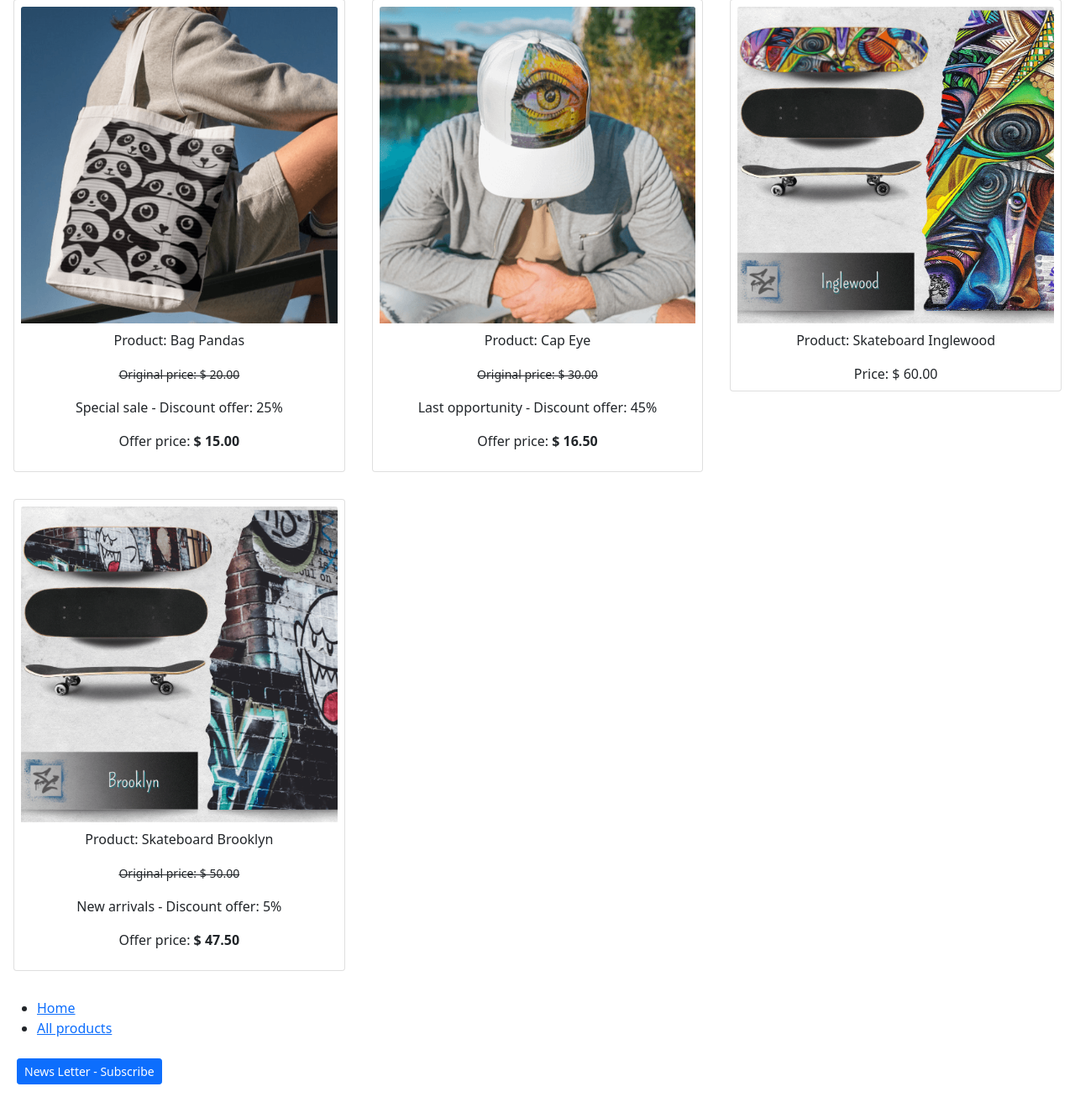
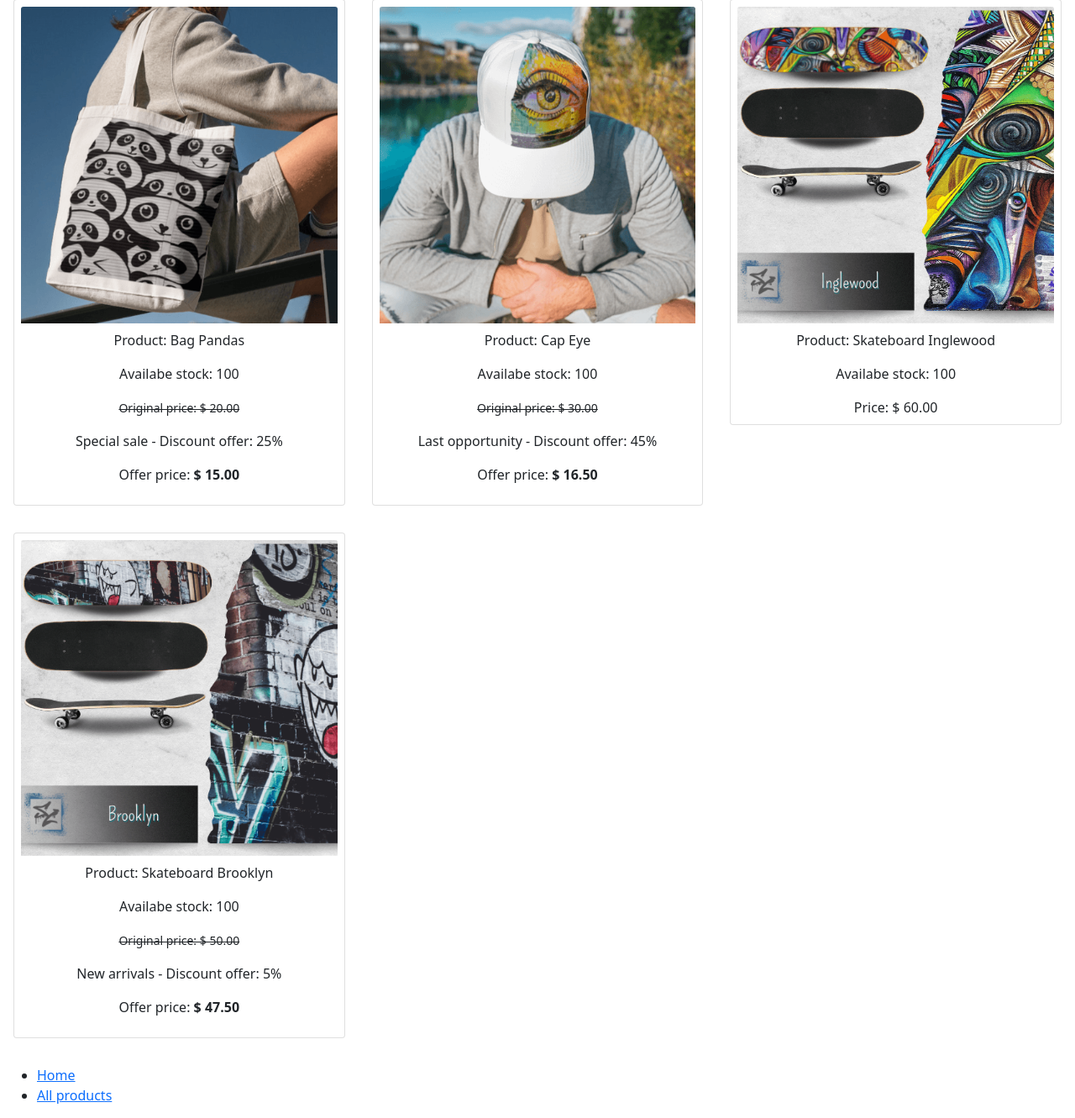
Before and after one commit to guisgrande/fifth-project-ci, a Django app: page /all-products/ in a window 1280 px wide. Shown: the part 309-1640 px from the top of the page at 84% size. Before the commit the page ends 1600 px from the top, so only its background shows below. Run offline with Django 3.2, Linux system fonts and the light colour scheme; data comes from the database, SQL or seed files in the repository; some libraries are stand-ins or nearby versions.

Commit message:
Add new element to display quantity of product in stock

```diff
--- a/templates/products/product_details.html
+++ b/templates/products/product_details.html
@@ -19,6 +19,7 @@
                     {% endif %}
                 </div>
             <p class="card-text mt-2">Product: {{ product.name }}</p>
+            <p class="card-text">Availabe stock: {{ product.quantity_available }}</p>
             {% if product.offer  %}
             <p class="card-text"><del><small>Original price: $ {{ product.price }}</small></del></p>
             <p class="card-text">{{ product.offer.offer_display }} - Discount offer: {{ product.offer.offer_discount }}%</p>
--- a/templates/products/products_all.html
+++ b/templates/products/products_all.html
@@ -43,6 +43,7 @@
                             </div>
                         </a>
                         <p class="card-text mt-2">Product: {{ product.name }}</p>
+                        <p class="card-text">Availabe stock: {{ product.quantity_available }}</p>
                         {% if product.offer  %}
                         <p class="card-text"><del><small>Original price: $ {{ product.price }}</small></del></p>
                         <p class="card-text">{{ product.offer.offer_display }} - Discount offer: {{ product.offer.offer_discount }}%</p>
```
